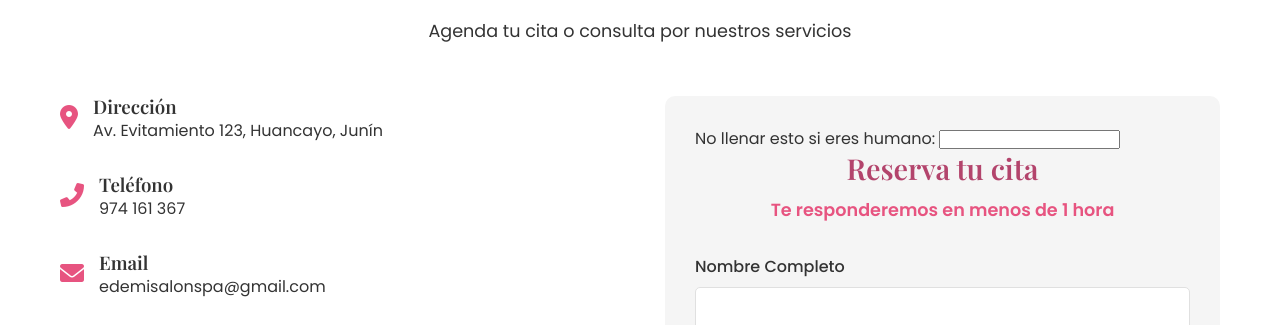
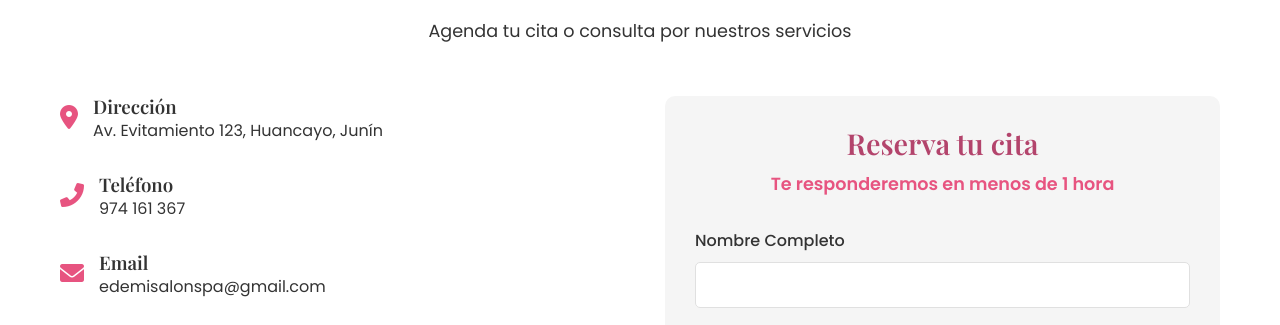
Before and after one commit to Edemisalonspa/Edemisalonspa, a plain HTML site: page index.html in a window 1280 px wide. Shown: the part 6808-7133 px from the top of the page. Drawn offline with nearby package versions, Linux system fonts and the light colour scheme.

Commit message:
Update index.html

```diff
--- a/index.html
+++ b/index.html
@@ -1959,11 +1959,7 @@
                 </div>
 
                 <div class="contact-form">
-                    <form name="contact" method="POST" netlify netlify-honeypot="bot-field">
-                        <p class="hidden">
-                            <label>No llenar esto si eres humano: <input name="bot-field"></label>
-                        </p>
-
+                    <form name="contact" method="POST" netlify>
     <div class="form-header">
         <h3>Reserva tu cita</h3>
         <p>Te responderemos en menos de 1 hora</p>
```
Lines whose indentation alone changed are shown as unchanged.
